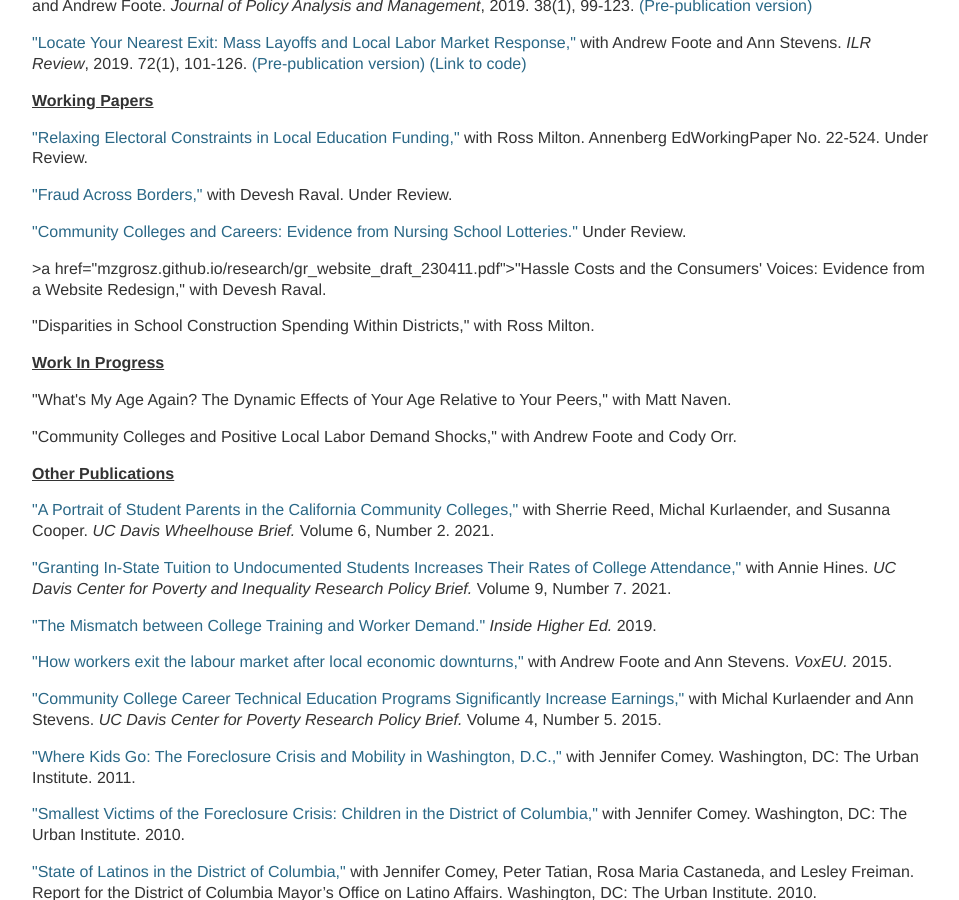
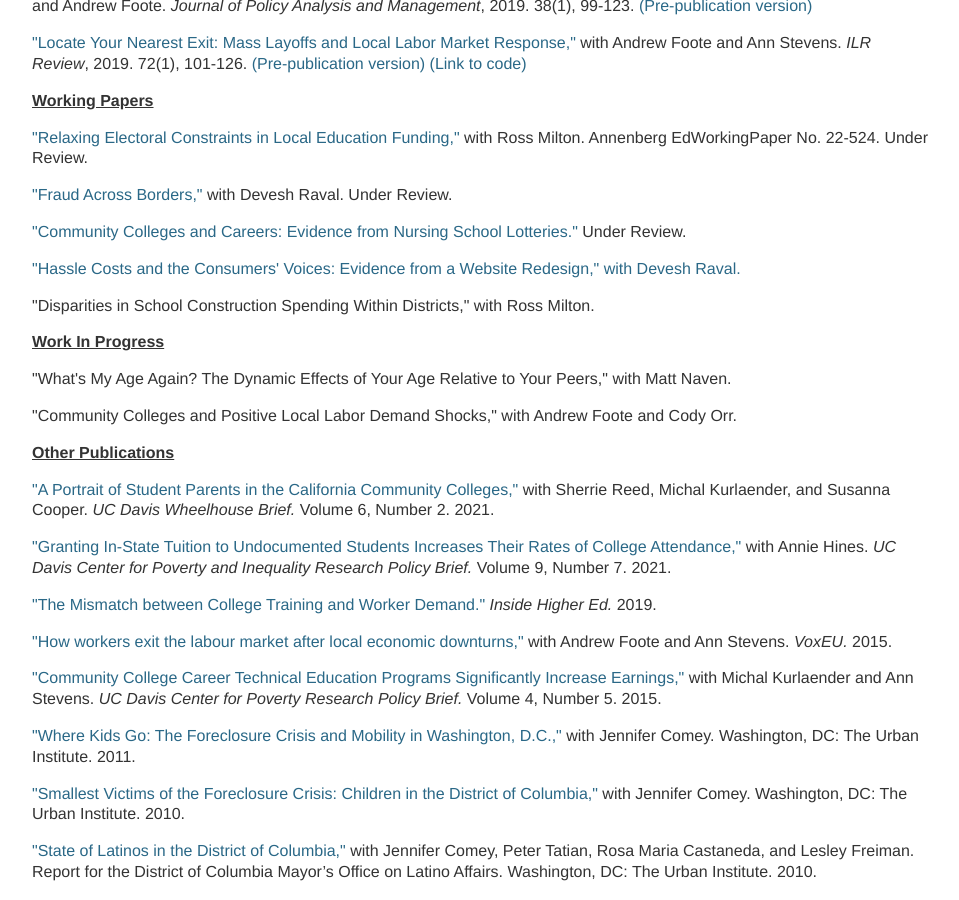
Before and after one commit to mzgrosz/mzgrosz.github.io, a Jekyll site: the page built from research/index.html, in a window 1280 px wide and 900 px high, scrolled down 659 px. Shown: the whole window, without its empty margins (160-1119 px from the left). Built offline with Jekyll 4.4.1, drawn with Linux system fonts in a browser that asks for light colours.

Commit message:
Update index.html

```diff
--- a/research/index.html
+++ b/research/index.html
@@ -72,7 +72,7 @@ title: Michel Grosz
 
 <p><a href="https://papers.ssrn.com/sol3/papers.cfm?abstract_id=4403347">&quot;Community Colleges and Careers: Evidence from Nursing School Lotteries.&quot;</a> Under Review. </p>
 
-<p>>a href="mzgrosz.github.io/research/gr_website_draft_230411.pdf">&quot;Hassle Costs and the Consumers' Voices: Evidence from a Website Redesign,&quot; with Devesh Raval.</p>
+<p><a href="mzgrosz.github.io/research/gr_website_draft_230411.pdf">&quot;Hassle Costs and the Consumers' Voices: Evidence from a Website Redesign,&quot; with Devesh Raval.</p>
 
 <p>&quot;Disparities in School Construction Spending Within Districts,&quot; with Ross Milton.</p>
 
```
